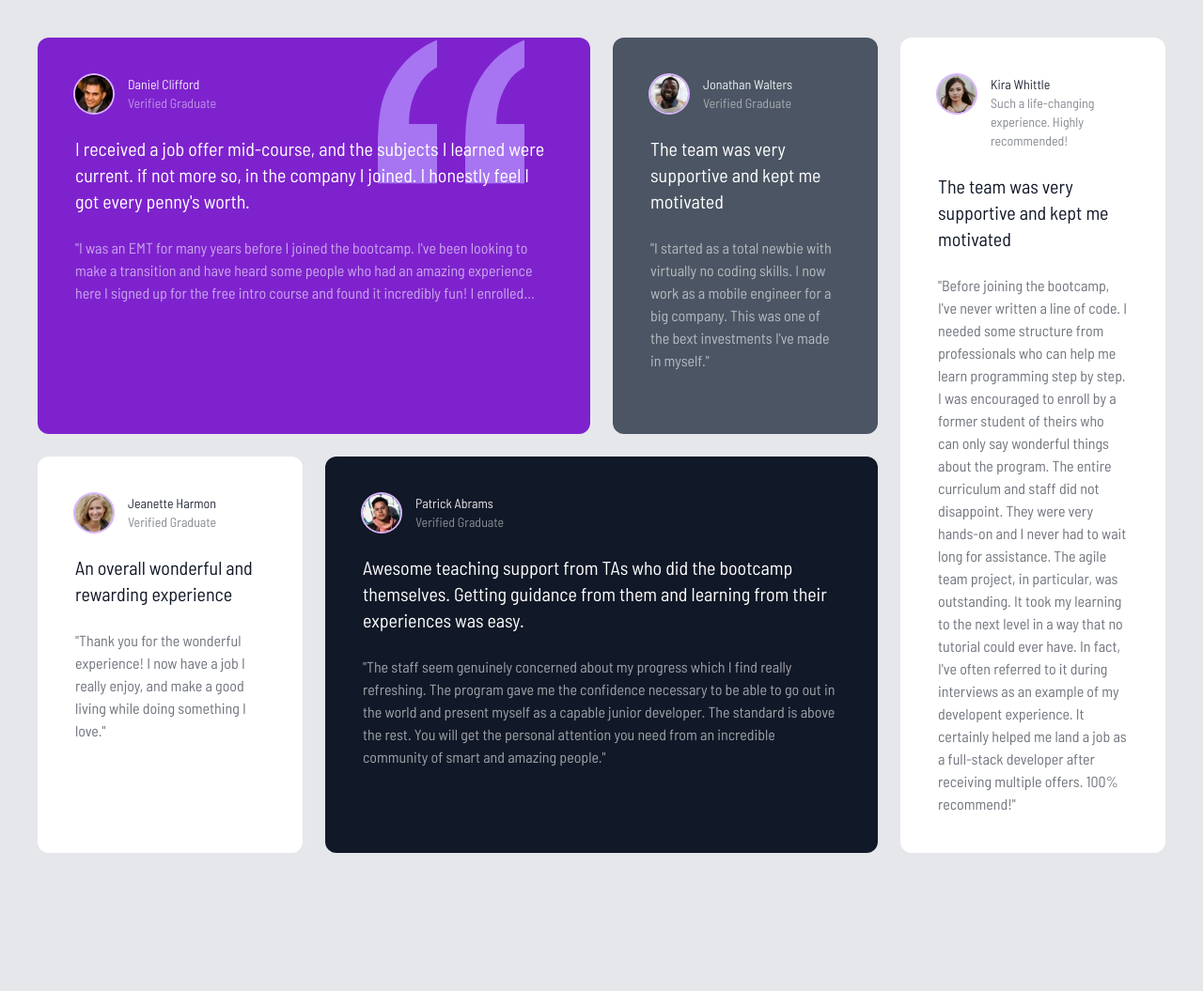
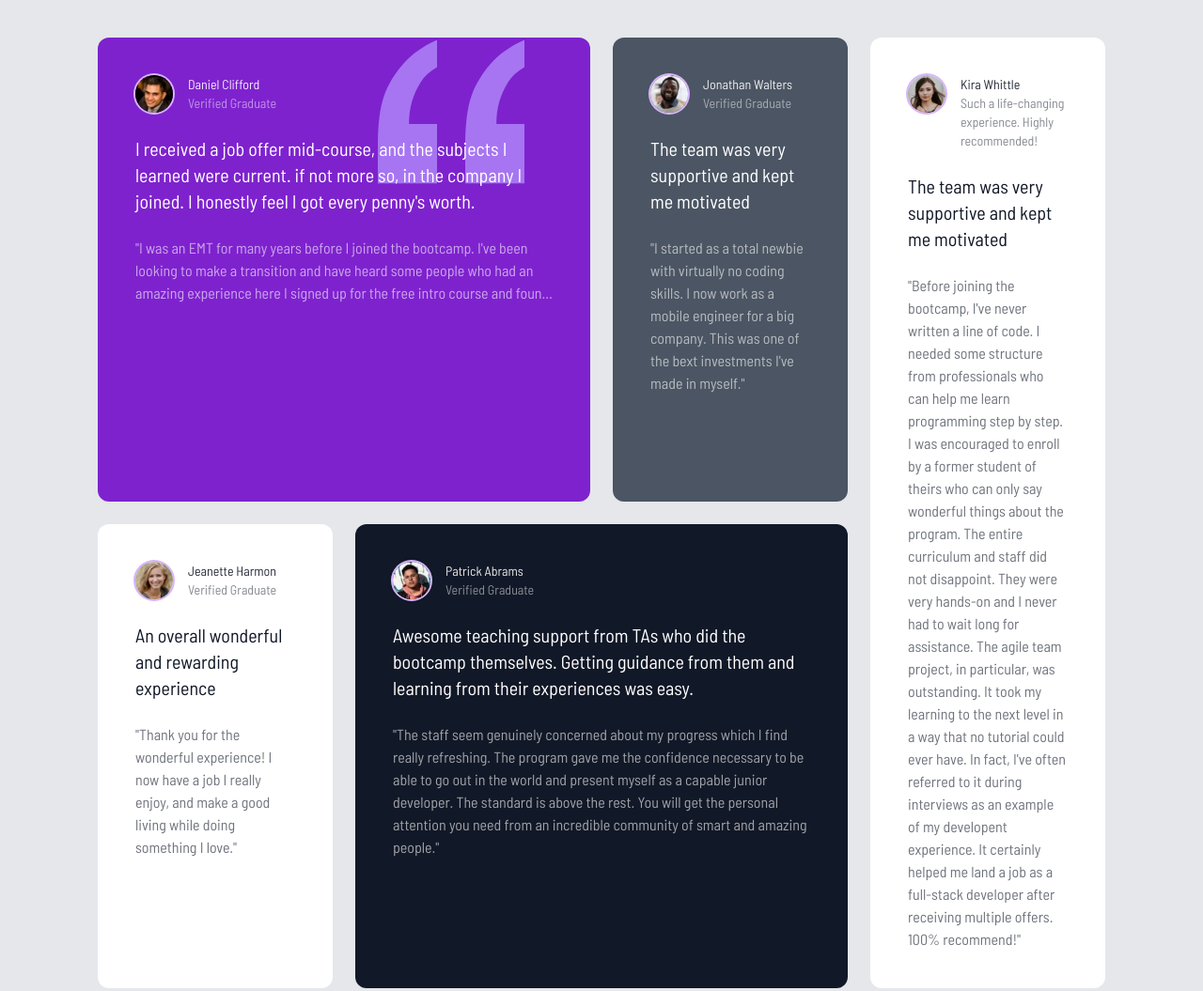
Before and after one commit to Stephanie-Dennehy/Testimonial-Grid, a website: page index.html in a window 1280 px wide. Shown: the whole page at 94% size. Before the commit the page ends 948 px from the top, so only its background shows below. Drawn offline with nearby package versions, Linux system fonts and the light colour scheme; files that its build step writes are made by us from their sources.

Commit message:
modified:   index.html

```diff
--- a/index.html
+++ b/index.html
@@ -11,7 +11,7 @@
   <title>Testimonial Grid</title>
 </head>
 <body class="bg-gray-200">
-  <div class="container mx-auto max-w-7xl p-2 md:p-10">
+  <main class="container mx-auto max-w-6xl p-2 md:p-10">
     <!-- Grid Container -->
     <div class="grid gap-6 grid-cols-1 text-white md:grid-cols-4 md:grid-rows-2">
       <!-- Box 1 -->
@@ -30,7 +30,7 @@
         <p class="relative z-10 mt-6 text-xl">
           I received a job offer mid-course, and the subjects I learned were current. if not more so, in the company I joined. I honestly feel I got every penny's worth.
         </p>
-        <!-- Smal text -->
+        <!-- Small text -->
         <p class="mt-6 opacity-60 line-clamp-3">
           "I was an EMT for many years before I joined the bootcamp. I've been looking to make a transition and have heard some people who had an amazing experience here I signed up for the free intro course and found it incredibly fun! I enrolled shortly thereafter. Yhe next 12 weeks was the best - and most grueling - time of my life. Since completeing the course, I've successfully switched careers, working as a Software Engineer at a VR startup."
         </p>
@@ -50,7 +50,7 @@
         <p class="mt-6 text-xl">
           The team was very supportive and kept me motivated
         </p>
-        <!-- Smal text -->
+        <!-- Small text -->
         <p class="mt-6 opacity-60">
           "I started as a total newbie with virtually no coding skills. I now work as a mobile engineer for a big company. This was one of the bext investments I've made in myself."
         </p>
@@ -70,7 +70,7 @@
         <p class="mt-6 text-xl">
           The team was very supportive and kept me motivated
         </p>
-        <!-- Smal text -->
+        <!-- Small text -->
         <p class="mt-6 opacity-60">
           "Before joining the bootcamp, I've never written a line of code. I needed some structure from professionals who can help me learn programming step by step. I was encouraged to enroll by a former student of theirs who can only say wonderful things about the program. The entire curriculum and staff did not disappoint. They were very hands-on and I never had to wait long for assistance. The agile team project, in particular, was outstanding. It took my learning to the next level in a way that no tutorial could ever have. In fact, I've often referred to it during interviews as an example of my developent experience. It certainly helped me land a job as a full-stack developer after receiving multiple offers. 100% recommend!"
         </p>
@@ -90,7 +90,7 @@
         <p class="mt-6 text-xl">
           An overall wonderful and rewarding experience
         </p>
-        <!-- Smal text -->
+        <!-- Small text -->
         <p class="mt-6 opacity-60">
           "Thank you for the wonderful experience! I now have a job I really enjoy, and make a good living while doing something I love."
         </p>
@@ -110,7 +110,7 @@
         <p class="mt-6 text-xl">
           Awesome teaching support from TAs who did the bootcamp themselves. Getting guidance from them and learning from their experiences was easy.
         </p>
-        <!-- Smal text -->
+        <!-- Small text -->
         <p class="mt-6 opacity-60">
           "The staff seem genuinely concerned about my progress which I find really refreshing. The program gave me the confidence necessary to be able to go out in the world and present myself as a capable junior developer. The standard is above the rest. You will get the personal attention you need from an incredible community of smart and amazing people."
         </p>
@@ -130,12 +130,12 @@
         <p class="mt-6 text-xl">
           The team was very supportive and kept me motivated
         </p>
-        <!-- Smal text -->
+        <!-- Small text -->
         <p class="mt-6 opacity-60">
           "Before joining the bootcamp, I've never written a line of code. I needed some structure from professionals who can help me learn programming step by step. I was encouraged to enroll by a former student of theirs who can only say wonderful things about the program. The entire curriculum and staff did not disappoint. They were very hands-on and I never had to wait long for assistance. The agile team project, in particular, was outstanding. It took my learning to the next level in a way that no tutorial could ever have. In fact, I've often referred to it during interviews as an example of my developent experience. It certainly helped me land a job as a full-stack developer after receiving multiple offers. 100% recommend!"
         </p>
       </div>
     </div>
-  </div>
+  </main>
 </body>
 </html>
```
